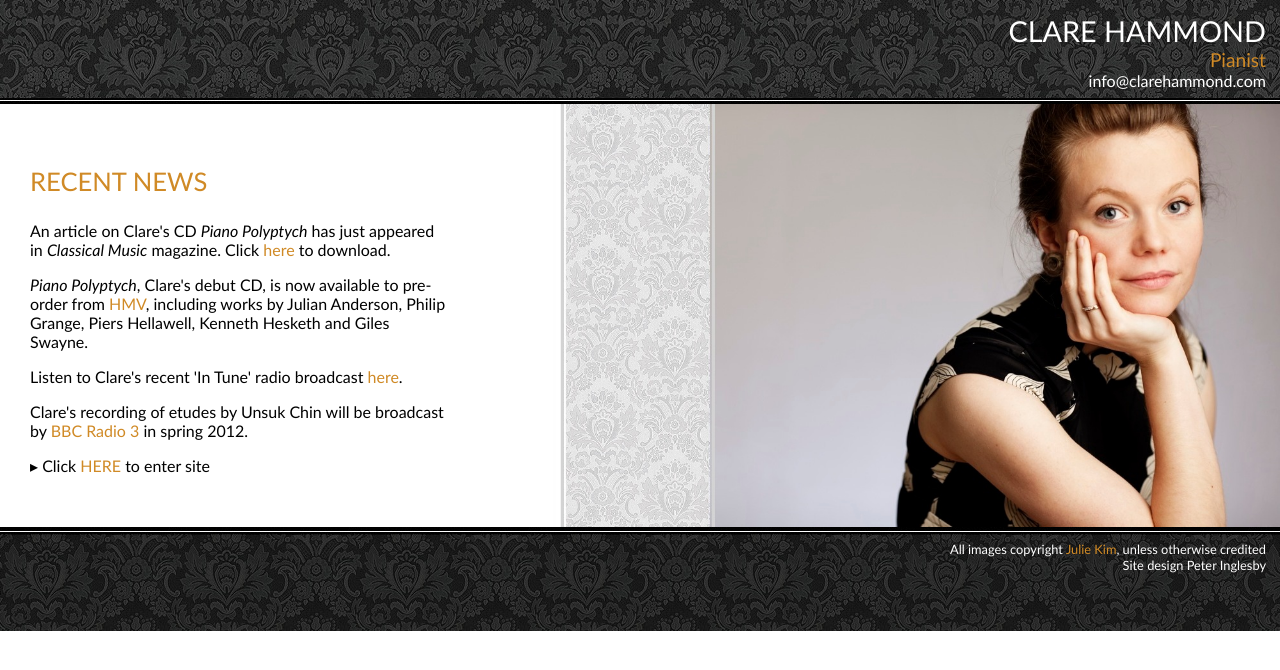
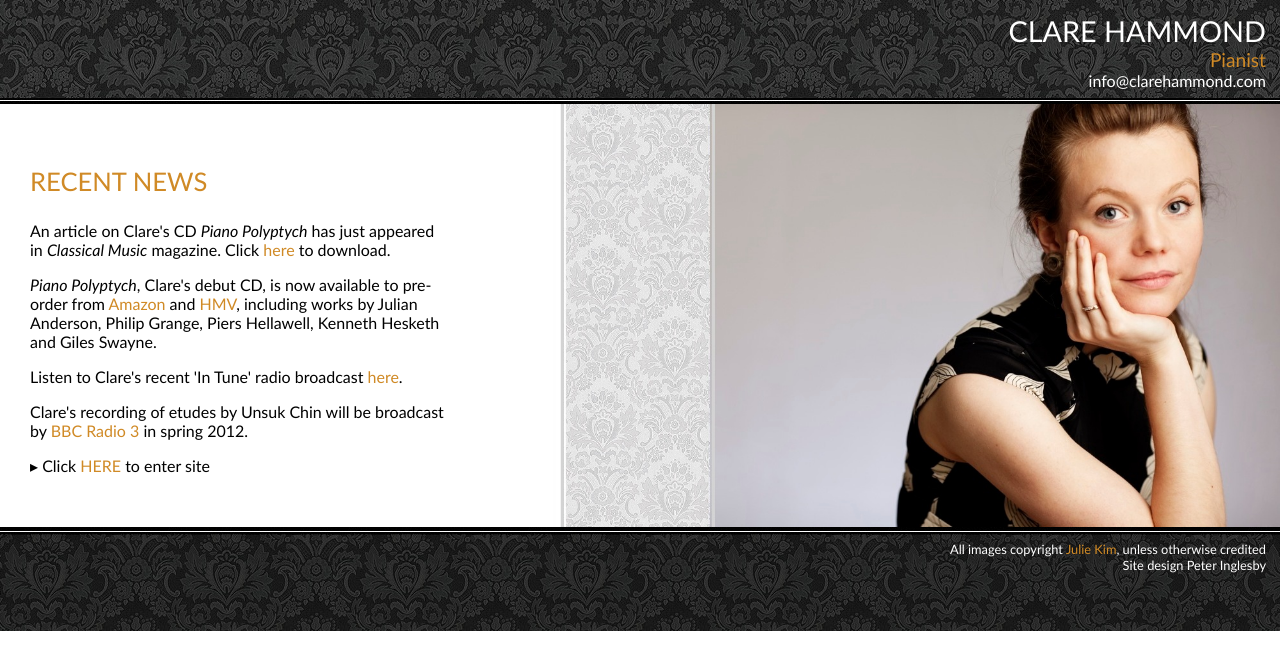
Before and after one commit to hammonc/clarehammond.com, a Jekyll site: the page built from index.html, in a window 1280 px wide. Shown: the top 670 px of the page. Built offline with Jekyll 4.4.1, drawn with Linux system fonts in a browser that asks for light colours.

Commit message:
index update

```diff
--- a/index.html
+++ b/index.html
@@ -8,7 +8,7 @@
 <div id="news">
   <h3 class="page-heading">RECENT NEWS</h3>
 <p>An article on Clare's CD <em>Piano Polyptych</em> has just appeared in <em>Classical Music</em> magazine. Click <a href="resources/article.jpg" target="_blank">here</a> to download.</p>
-<p><em>Piano Polyptych</em>, Clare's debut CD, is now available to pre-order from <a href="http://hmv.com/hmvweb/displayProductDetails.do?sku=321875" target="_blank">HMV</a>, including works by Julian Anderson, Philip Grange, Piers Hellawell, Kenneth Hesketh and Giles Swayne.</p>
+<p><em>Piano Polyptych</em>, Clare's debut CD, is now available to pre-order from <a href="http://www.amazon.co.uk/Piano-Polyptych-Julian-Anderson-Hellawell/dp/B006JFZU3W" target="_blank">Amazon</a> and <a href="http://hmv.com/hmvweb/displayProductDetails.do?sku=321875" target="_blank">HMV</a>, including works by Julian Anderson, Philip Grange, Piers Hellawell, Kenneth Hesketh and Giles Swayne.</p>
   <p>Listen to Clare's recent 'In Tune' radio broadcast <a href="http://www.clarehammond.com/in-tune.html" target="_blank">here</a>.</p>
    <p>Clare's recording of etudes by Unsuk Chin will be broadcast by <a href="http://www.bbc.co.uk/radio3/" target="_blank">BBC Radio 3</a> in spring 2012.</p>
 
```
